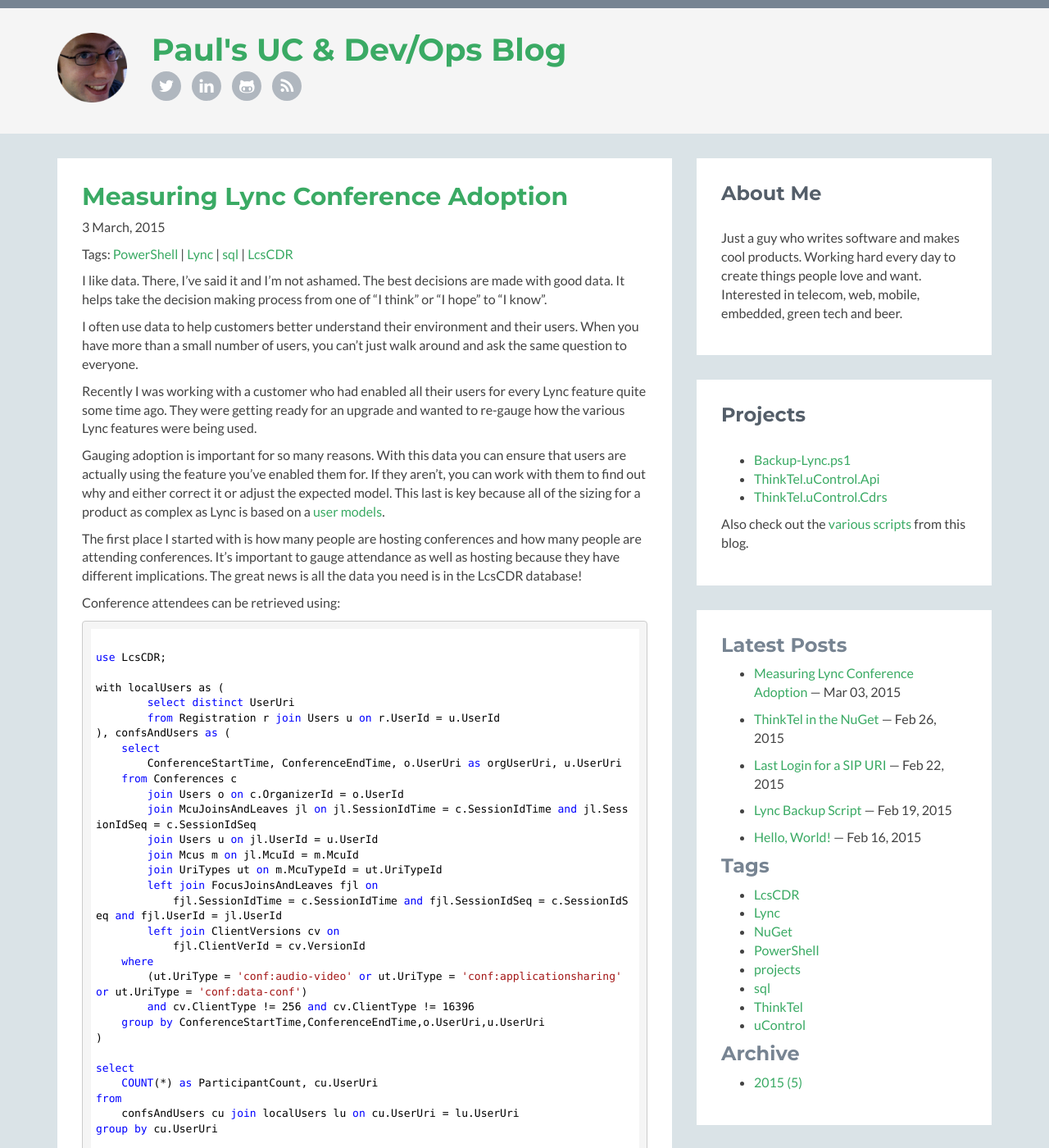
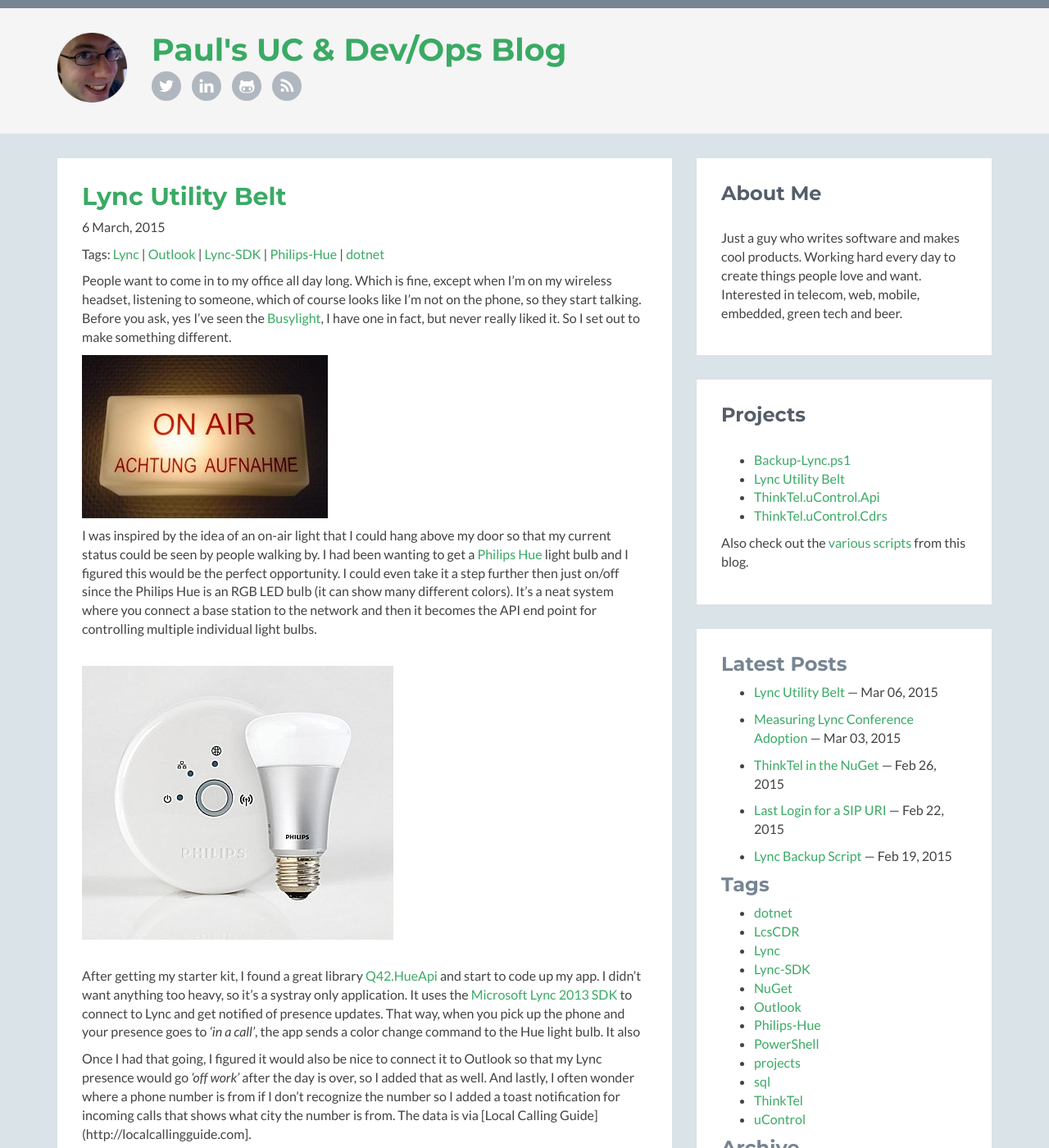
Before and after one commit to pvaillant/pvaillant.github.io, a Jekyll site: the page built from index.md, in a window 1280 px wide and 1400 px high. Shown: the whole window at 82% size. Built offline with Jekyll 4.4.1, drawn with Linux system fonts in a browser that asks for light colours; comment, search, counter and statistics services are not loaded; some of the changed text lies outside the part shown.

Commit message:
Add post: Lync Utility Belt

```diff
--- a/_layouts/layout.html
+++ b/_layouts/layout.html
@@ -69,6 +69,7 @@
 						<h2 class="heading">Projects</h2>
 						<ul class="content">
 							<li><a href="https://github.com/thinktel/Backup-Lync">Backup-Lync.ps1</a></li>
+							<li><a href="https://github.com/pvaillant/LyncUtilityBelt">Lync Utility Belt</a></li>
 							<li><a href="https://github.com/thinktel/ThinkTel.uControl.Api">ThinkTel.uControl.Api</a></li>
 							<li><a href="https://github.com/thinktel/ThinkTel.uControl.Cdrs">ThinkTel.uControl.Cdrs</a></li>
 						</ul>
@@ -88,9 +89,13 @@
 
 						<h3>Tags</h3>
 						<ul>
+							<li><a href="/tag/dotnet.html">dotnet</a></li>
 							<li><a href="/tag/LcsCDR.html">LcsCDR</a></li>
 							<li><a href="/tag/Lync.html">Lync</a></li>
+							<li><a href="/tag/Lync-SDK.html">Lync-SDK</a></li>
 							<li><a href="/tag/NuGet.html">NuGet</a></li>
+							<li><a href="/tag/Outlook.html">Outlook</a></li>
+							<li><a href="/tag/Philips-Hue.html">Philips-Hue</a></li>
 							<li><a href="/tag/PowerShell.html">PowerShell</a></li>
 							<li><a href="/tag/projects.html">projects</a></li>
 							<li><a href="/tag/sql.html">sql</a></li>
--- /dev/null
+++ b/_posts/2015-03-06-lync-utility-belt.md
@@ -0,0 +1,29 @@
+---
+layout: post
+title: "Lync Utility Belt"
+tags: ["Lync","Outlook","Lync-SDK","Philips-Hue","dotnet"]
+comments: true
+---
+
+People want to come in to my office all day long. Which is fine, except when I'm on my wireless headset, listening to someone, which of course looks like I'm not on the phone, so they start talking.
+Before you ask, yes I've seen the [Busylight](http://www.busylight.com/), I have one in fact, but never really liked it. So I set out to make something different.
+
+![On-air light](/assets/images/on-air-light.jpg)
+
+I was inspired by the idea of an on-air light that I could hang above my door so that my current status could be seen by people walking by. I had been wanting to get a [Philips Hue](http://meethue.com) light bulb and I figured this would be the perfect opportunity. I could even take it a step further then just on/off since the Philips Hue is an RGB LED bulb (it can show many different colors). It's a neat system where you connect a base station to the network and then it becomes the API end point for controlling multiple individual light bulbs.
+
+![Philips Hue light bulb](/assets/images/hue-bulb.jpg)
+
+After getting my starter kit, I found a great library [Q42.HueApi](https://github.com/Q42/Q42.HueApi) and start to code up my app. I didn't want anything too heavy, so it's a systray only application. It uses the [Microsoft Lync 2013 SDK](http://www.microsoft.com/en-us/download/details.aspx?id=36824) to connect to Lync and get notified of presence updates. That way, when you pick up the phone and your presence goes to _'in a call'_, the app sends a color change command to the Hue light bulb. It also
+
+Once I had that going, I figured it would also be nice to connect it to Outlook so that my Lync presence would go _'off work'_ after the day is over, so I added that as well. And lastly, I often wonder where a phone number is from if I don't recognize the number so I added a toast notification for incoming calls that shows what city the number is from. The data is via [Local Calling Guide](http://localcallingguide.com].
+
+So why call it the Lync Utility Belt?
+
+![Lync Utility Belt logo](/assets/images/lyncutilitybelt-logo.png)
+
+Well, where would Batman be without his...
+
+Check it out: [source code](https://github.com/pvaillant/LyncUtilityBelt) is on GitHub and you can also download the [binary](https://github.com/pvaillant/LyncUtilityBelt/releases/download/v1.0.0/LyncUtilityBelt-1.0.0.zip). You'll need .NET 4.5+.
+
+BTW: On-air light picture is from [http://www.freeimages.com/photo/190552](http://www.freeimages.com/photo/190552)
--- /dev/null
+++ b/tag/Philips-Hue.md
@@ -0,0 +1,11 @@
+---
+layout : layout
+title : Philips Hue posts
+---
+
+<h2>Posts tagged with Philips Hue</h2>
+<ul class="tagged-posts">
+{% for post in site.posts %}{% for t in post.tags %}{% if t == "Philips-Hue" %}
+	<li><p><a href="{{ post.url }}">{{ post.title }}</a> &mdash; {{ post.date | date: "%B %d" }} &mdash; <a href="{{ post.url }}#disqus_thread">Comments</a></p></li>
+{% endif %}{% endfor %}{% endfor %}
+</ul>
```
Also changed, not shown: tag/Lync-SDK.md (added, +11 -0 lines), tag/Outlook.md (added, +11 -0 lines), tag/dotnet.md (added, +11 -0 lines), assets/images/hue-bulb.jpg (added), assets/images/lyncutilitybelt-logo.png (added), assets/images/on-air-light.jpg (added).
